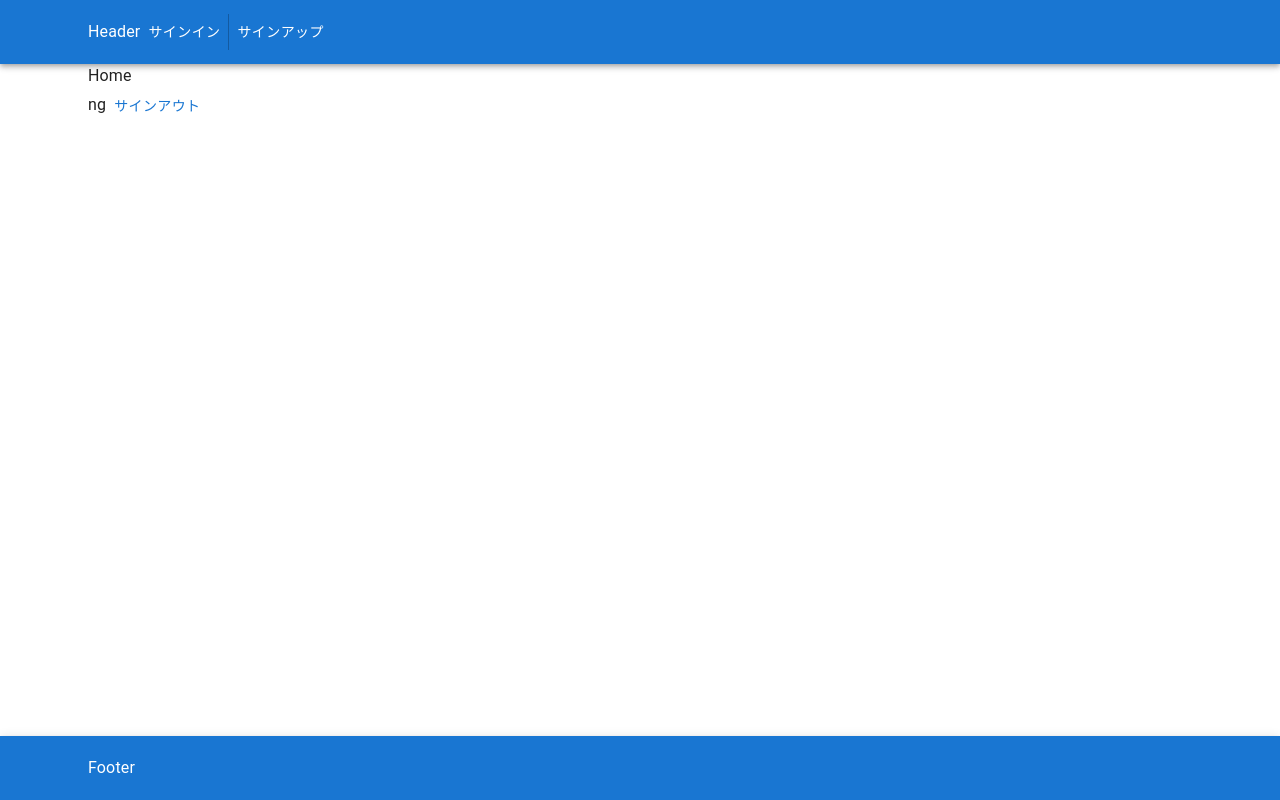
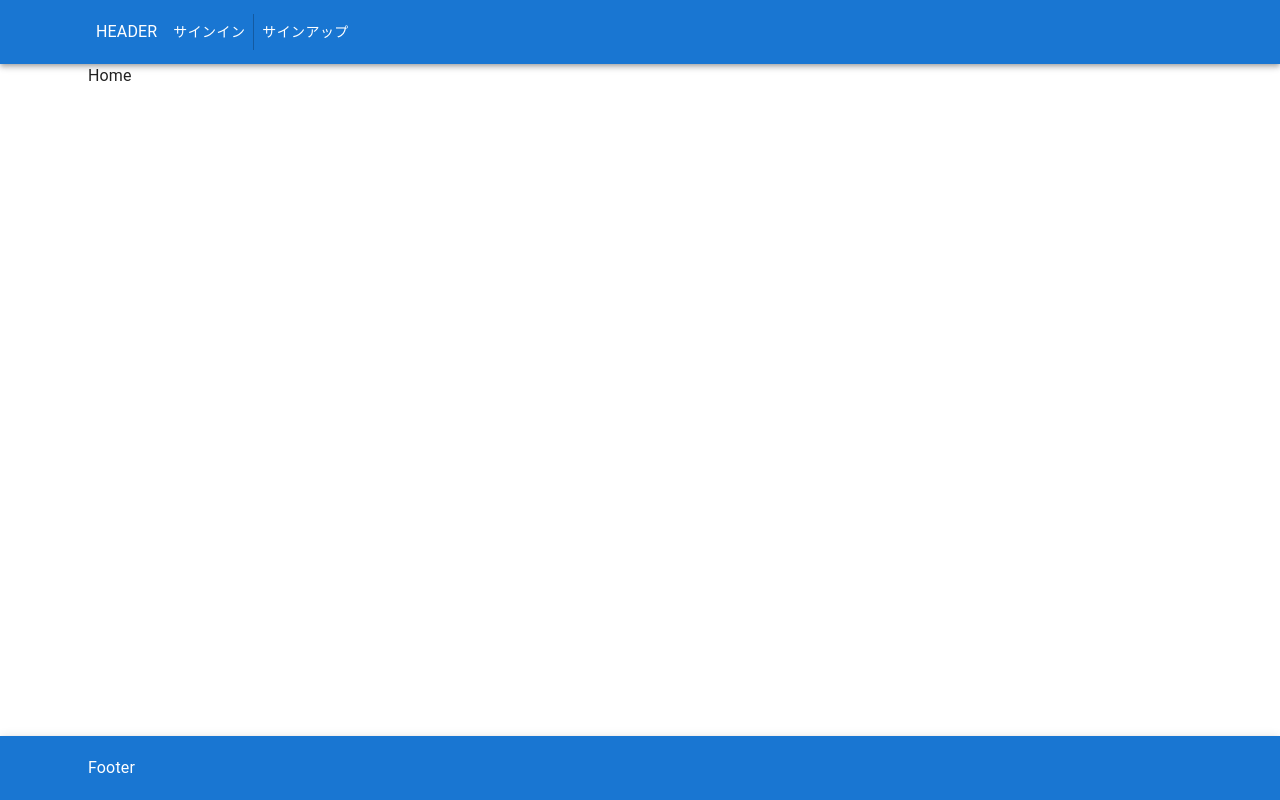
Before and after one commit to daichi08/attapp2, a Next.js app: page / in a window 1280 px wide. Built offline with nearby package versions, Linux system fonts and the light colour scheme; no server answers.

Commit message:
ログイン管理調整

```diff
--- /dev/null
+++ b/src/components/header.tsx
@@ -0,0 +1,73 @@
+import {
+  AppBar,
+  Container,
+  Toolbar,
+  Typography,
+  Box,
+  ButtonGroup,
+  Button,
+} from "@mui/material";
+import { signOut } from "firebase/auth";
+import Router from "next/router";
+import { useContext } from "react";
+import { AuthContext } from "../lib/auth";
+import { auth } from "../lib/firebase";
+
+const Header = (): JSX.Element => {
+  const { currentUser } = useContext(AuthContext);
+
+  return (
+    <AppBar position="static">
+      <Container>
+        <Toolbar>
+          <Button
+            color="inherit"
+            variant="text"
+            onClick={(e) => {
+              e.preventDefault;
+              Router.push("/");
+            }}
+          >
+            <Typography>Header</Typography>
+          </Button>
+
+          <Box>
+            {/* TODO: コンポーネント化 */}
+            {currentUser ? (
+              <Button
+                variant="text"
+                color="inherit"
+                onClick={() => {
+                  signOut(auth);
+                }}
+              >
+                サインアウト
+              </Button>
+            ) : (
+              <ButtonGroup variant="text" color="inherit">
+                <Button
+                  onClick={(e) => {
+                    e.preventDefault;
+                    Router.push("/signIn");
+                  }}
+                >
+                  サインイン
+                </Button>
+                <Button
+                  onClick={(e) => {
+                    e.preventDefault;
+                    Router.push("/signUp");
+                  }}
+                >
+                  サインアップ
+                </Button>
+              </ButtonGroup>
+            )}
+          </Box>
+        </Toolbar>
+      </Container>
+    </AppBar>
+  );
+};
+
+export default Header;
--- a/src/lib/auth.tsx
+++ b/src/lib/auth.tsx
@@ -23,7 +23,6 @@ const AuthProvider: FC = ({ children }) => {
     onAuthStateChanged(auth, (user) => {
       setCurrentUser(user);
     });
-    console.log("onAuthStateChanged!")
   }, []);
 
   return (
--- a/src/pages/_app.tsx
+++ b/src/pages/_app.tsx
@@ -14,48 +14,19 @@ import Router from "next/router";
 import { useContext } from "react";
 import { signOut } from "firebase/auth";
 import { auth } from "../lib/firebase";
+import Header from "../components/header";
 
 function MyApp({ Component, pageProps }: AppProps) {
   const { currentUser } = useContext(AuthContext);
-  console.log(currentUser)
 
   return (
     <AuthProvider>
       <CssBaseline />
-      <AppBar position="static">
-        <Container>
-          <Toolbar>
-            <Typography>Header</Typography>
-            <Box>
-              {/* TODO: コンポーネント化 */}
-              <ButtonGroup variant="text" color="inherit">
-                <Button
-                  onClick={(e) => {
-                    e.preventDefault;
-                    Router.push("/signIn");
-                  }}
-                >
-                  サインイン
-                </Button>
-                <Button
-                  onClick={(e) => {
-                    e.preventDefault;
-                    Router.push("/signUp");
-                  }}
-                >
-                  サインアップ
-                </Button>
-              </ButtonGroup>
-            </Box>
-          </Toolbar>
-        </Container>
-      </AppBar>
+      <Header />
 
-
-        <Container>
-          <Component {...pageProps} />
-        </Container>
-
+      <Container>
+        <Component {...pageProps} />
+      </Container>
 
       <AppBar position="static" sx={{ position: "absolute", bottom: 0 }}>
         <Container>
@@ -64,7 +35,7 @@ function MyApp({ Component, pageProps }: AppProps) {
           </Toolbar>
         </Container>
       </AppBar>
-      </AuthProvider>
+    </AuthProvider>
   );
 }
 
--- a/src/pages/index.tsx
+++ b/src/pages/index.tsx
@@ -10,8 +10,6 @@ const Home = (): JSX.Element => {
   return (
     <Container>
       <Typography>Home</Typography>
-      {currentUser ? "ok" : "ng"}
-      <Button onClick={() => {signOut(auth)}}>サインアウト</Button>
     </Container>
   );
 };
--- a/src/pages/signIn.tsx
+++ b/src/pages/signIn.tsx
@@ -9,7 +9,7 @@ const SignIn = (): JSX.Element => {
 
   return (
     <Container>
-      <Typography>signUpForm</Typography>
+      <Typography>signInForm</Typography>
       <TextField
         label="email"
         value={email}
--- a/src/pages/signUp.tsx
+++ b/src/pages/signUp.tsx
@@ -1,6 +1,6 @@
 import { Button, Container, TextField, Typography } from "@mui/material";
-import { createUserWithEmailAndPassword, signInWithEmailAndPassword } from "firebase/auth";
-import { useState, useEffect } from "react";
+import { createUserWithEmailAndPassword } from "firebase/auth";
+import { useState } from "react";
 import { auth } from '../lib/firebase';
 
 const SignUp = (): JSX.Element => {
```
